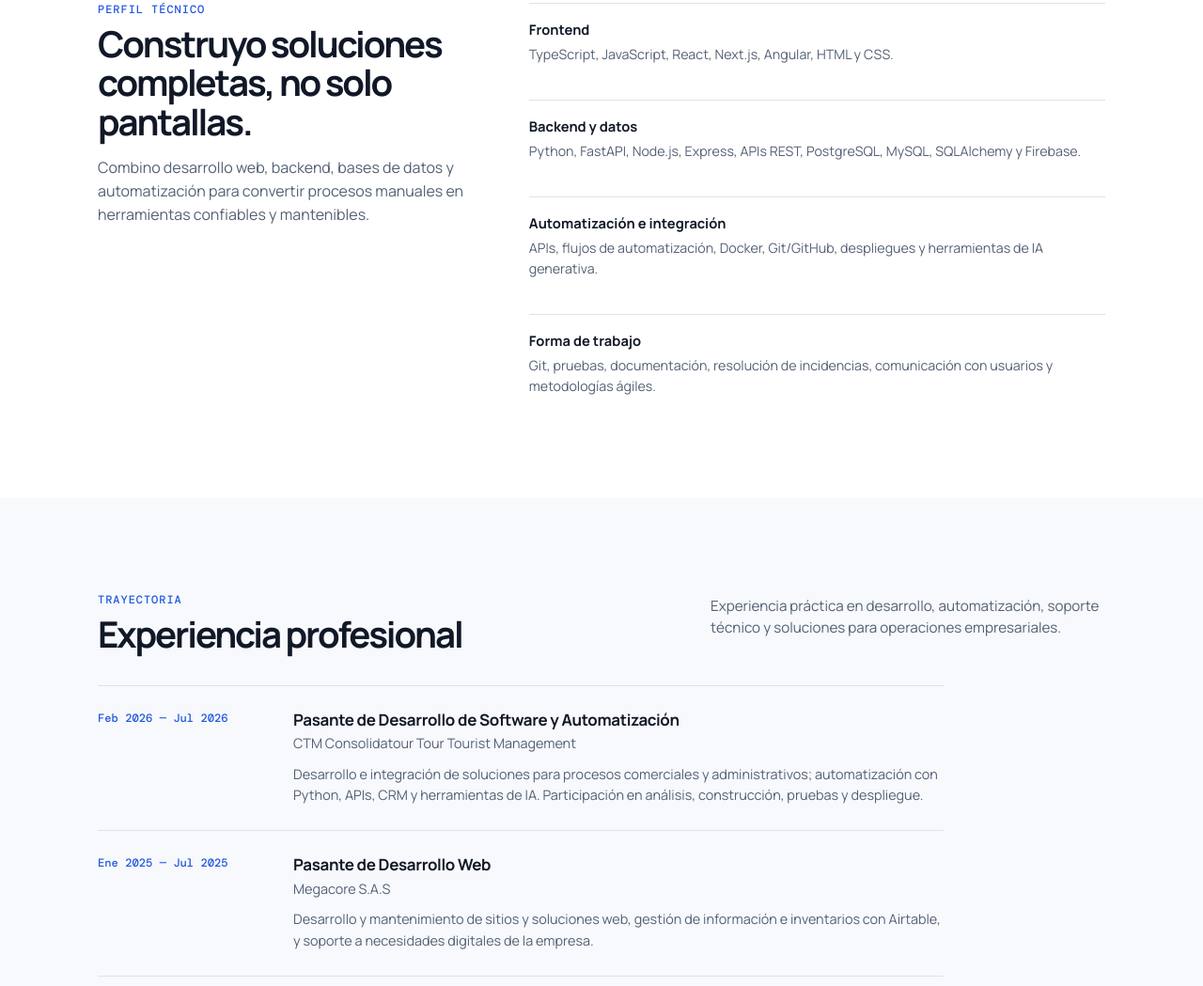
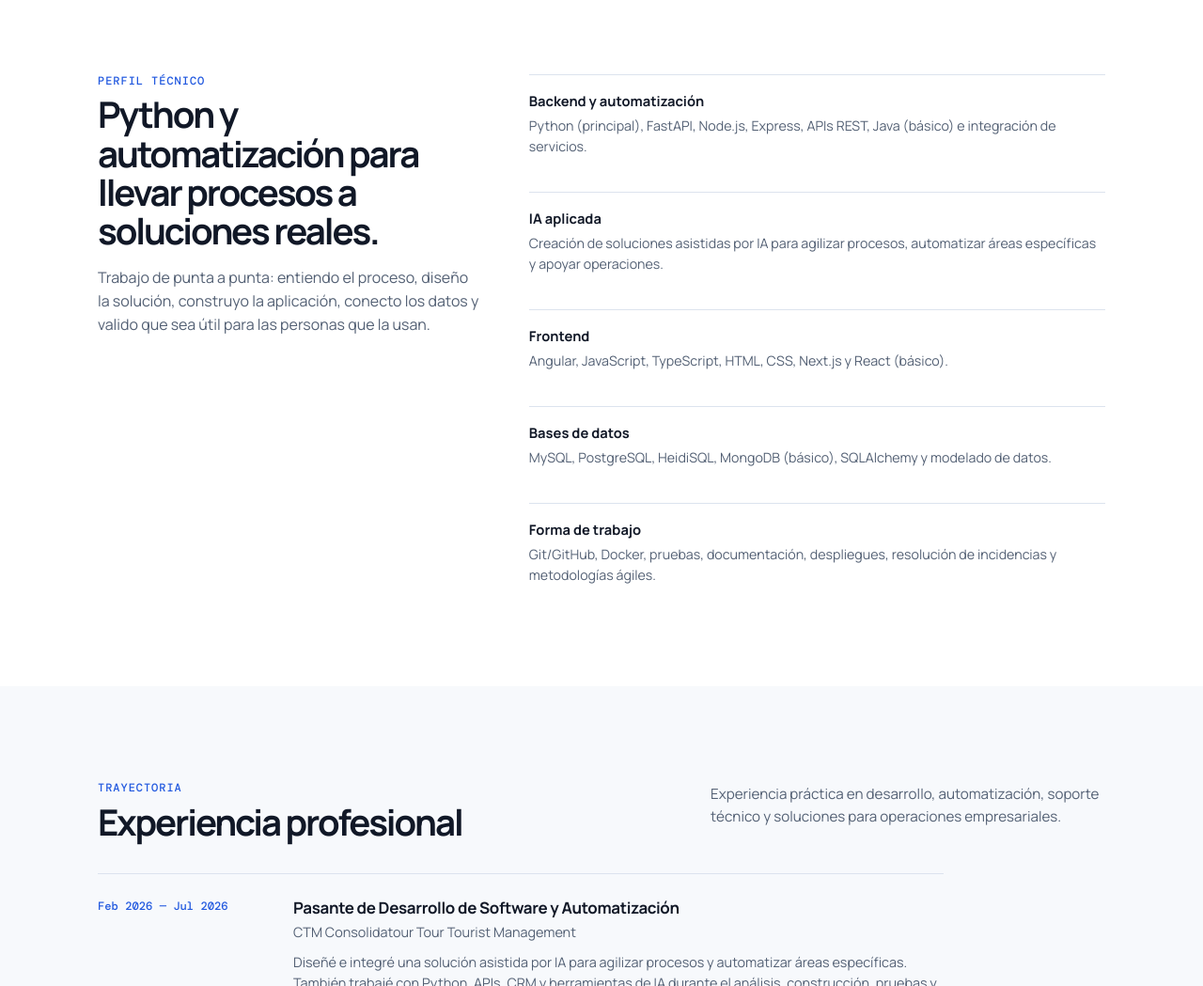
Before and after one commit to alinge20/alinge20.github.io, a plain HTML site: page index.html in a window 1280 px wide. Shown: the part 1751-2800 px from the top of the page at 94% size. Drawn offline with nearby package versions, Linux system fonts and the light colour scheme.

Commit message:
feat: highlight Python, automation and applied AI

```diff
--- a/index.html
+++ b/index.html
@@ -24,14 +24,14 @@
 <body>
   <nav class="nav"><div class="wrap"><a class="brand" href="#inicio">Allison Guerrero</a><ul><li><a href="#proyectos">Proyectos</a></li><li><a href="#perfil">Perfil</a></li><li><a href="#experiencia">Experiencia</a></li><li><a href="#contacto">Contacto</a></li></ul></div></nav>
   <main>
-    <header id="inicio" class="hero"><div class="wrap hero-grid"><div><div class="eyebrow">Desarrollo de software · Bogotá, Colombia</div><h1>Full-stack, automatización y productos que resuelven problemas reales.</h1><p class="lead">Soy Allison Guerrero, estudiante de Ingeniería de Software y desarrolladora enfocada en construir aplicaciones web, APIs y automatizaciones que convierten necesidades del negocio en soluciones claras, mantenibles y útiles.</p><div class="actions"><a class="button primary" href="https://wa.me/573214204257" target="_blank" rel="noreferrer">Hablemos por WhatsApp ↗</a><a class="button secondary" href="https://github.com/alinge20" target="_blank" rel="noreferrer">Ver GitHub ↗</a><a class="button secondary" href="https://www.linkedin.com/in/allison-guerrero-a63596254/" target="_blank" rel="noreferrer">Ver LinkedIn ↗</a></div></div><aside class="hero-aside"><img class="portrait" src="assets/allison-guerrero-current.jfif" alt="Allison Guerrero"><div class="hero-note"><strong>Disponible para colaborar</strong><br>Desarrollo full-stack, APIs REST, automatización de procesos e integración de servicios con IA.</div></aside></div></header>
+    <header id="inicio" class="hero"><div class="wrap hero-grid"><div><div class="eyebrow">Desarrollo de software · Bogotá, Colombia</div><h1>Automatizo procesos y construyo productos digitales con Python, IA y APIs.</h1><p class="lead">Soy Allison Guerrero, desarrolladora full-stack y estudiante de Ingeniería de Software. Combino Python, desarrollo web, bases de datos e IA aplicada para convertir tareas manuales en soluciones claras, mantenibles y útiles para el negocio.</p><div class="actions"><a class="button primary" href="https://wa.me/573214204257" target="_blank" rel="noreferrer">Hablemos por WhatsApp ↗</a><a class="button secondary" href="https://github.com/alinge20" target="_blank" rel="noreferrer">Ver GitHub ↗</a><a class="button secondary" href="https://www.linkedin.com/in/allison-guerrero-a63596254/" target="_blank" rel="noreferrer">Ver LinkedIn ↗</a></div></div><aside class="hero-aside"><img class="portrait" src="assets/allison-guerrero-current.jfif" alt="Allison Guerrero"><div class="hero-note"><strong>Disponible para colaborar</strong><br>Python, automatización de procesos, IA aplicada, APIs REST, desarrollo full-stack y bases de datos.</div></aside></div></header>
     <section id="proyectos"><div class="wrap"><div class="section-heading"><div><div class="eyebrow">Trabajo demostrable</div><h2>Proyectos seleccionados</h2></div><p class="section-intro">Cada proyecto muestra una solución funcional, una arquitectura concreta y las tecnologías utilizadas.</p></div><div class="project-grid">
       <article class="card featured"><span class="number">01 / PROYECTO PERSONAL</span><div class="project-visual"><span>PLANIFICACIÓN INTELIGENTE</span><strong>TripMind</strong><div class="bars"><i></i><i></i><i></i></div></div><h3>TripMind AI</h3><p>Asistente de planificación de viajes que transforma una idea en un itinerario organizado. Construido como monorepo con web y API independientes, validación de datos, pruebas automatizadas y documentación de arquitectura.</p><div class="tags"><span class="tag">Next.js</span><span class="tag">TypeScript</span><span class="tag">FastAPI</span><span class="tag">Pydantic</span><span class="tag">Vitest</span></div><a class="repo" href="https://github.com/alinge20/tripmind-ai" target="_blank" rel="noreferrer">Ver repositorio ↗</a></article>
       <article class="card"><span class="number">02 / PROYECTO DE EQUIPO · EN DESARROLLO</span><div class="project-visual"><span>BIENESTAR LABORAL</span><strong>Pausas</strong><div class="bars"><i></i><i></i><i></i></div></div><h3>Pausas Activas</h3><p>Plataforma web y móvil para gestionar rutinas de bienestar laboral, horarios y cumplimiento por área. Incluye autenticación, control de permisos, paneles de seguimiento y una API REST conectada a PostgreSQL.</p><div class="tags"><span class="tag">Angular</span><span class="tag">Node.js</span><span class="tag">Express</span><span class="tag">PostgreSQL</span><span class="tag">Docker</span></div><span class="repo">Proyecto colaborativo en desarrollo</span></article>
       <article class="card"><span class="number">03 / PROYECTO PERSONAL</span><div class="project-visual"><span>MARKETPLACE OPERATIONS</span><strong>BuyFlow</strong><div class="bars"><i></i><i></i><i></i></div></div><h3>BuyFlow</h3><p>Plataforma para centralizar la gestión de productos en múltiples marketplaces. Combina una API con arquitectura hexagonal, autenticación JWT, reglas de comisión y una aplicación móvil para validar el flujo completo.</p><div class="tags"><span class="tag">FastAPI</span><span class="tag">SQLAlchemy</span><span class="tag">JWT</span><span class="tag">PostgreSQL</span><span class="tag">Expo</span></div><a class="repo" href="https://github.com/alinge20/buyflow" target="_blank" rel="noreferrer">Ver repositorio ↗</a></article>
     </div></div></section>
-    <section id="perfil" class="experience"><div class="wrap skill-layout"><div><div class="eyebrow">Perfil técnico</div><h2>Construyo soluciones completas, no solo pantallas.</h2><p>Combino desarrollo web, backend, bases de datos y automatización para convertir procesos manuales en herramientas confiables y mantenibles.</p></div><div class="skill-groups"><div class="skill-group"><h3>Frontend</h3><p>TypeScript, JavaScript, React, Next.js, Angular, HTML y CSS.</p></div><div class="skill-group"><h3>Backend y datos</h3><p>Python, FastAPI, Node.js, Express, APIs REST, PostgreSQL, MySQL, SQLAlchemy y Firebase.</p></div><div class="skill-group"><h3>Automatización e integración</h3><p>APIs, flujos de automatización, Docker, Git/GitHub, despliegues y herramientas de IA generativa.</p></div><div class="skill-group"><h3>Forma de trabajo</h3><p>Git, pruebas, documentación, resolución de incidencias, comunicación con usuarios y metodologías ágiles.</p></div></div></div></section>
-    <section id="experiencia"><div class="wrap"><div class="section-heading"><div><div class="eyebrow">Trayectoria</div><h2>Experiencia profesional</h2></div><p class="section-intro">Experiencia práctica en desarrollo, automatización, soporte técnico y soluciones para operaciones empresariales.</p></div><div class="timeline"><article class="role"><time>Feb 2026 — Jul 2026</time><div><h3>Pasante de Desarrollo de Software y Automatización</h3><div class="company">CTM Consolidatour Tour Tourist Management</div><p>Desarrollo e integración de soluciones para procesos comerciales y administrativos; automatización con Python, APIs, CRM y herramientas de IA. Participación en análisis, construcción, pruebas y despliegue.</p></div></article><article class="role"><time>Ene 2025 — Jul 2025</time><div><h3>Pasante de Desarrollo Web</h3><div class="company">Megacore S.A.S</div><p>Desarrollo y mantenimiento de sitios y soluciones web, gestión de información e inventarios con Airtable, y soporte a necesidades digitales de la empresa.</p></div></article><article class="role"><time>Feb 2022 — Dic 2025</time><div><h3>Practicante de Mesa de Ayuda y Soporte Técnico</h3><div class="company">Softland</div><p>Gestión y resolución de incidencias mediante Zendesk, documentación de casos y apoyo a procesos de calidad. Experiencia directa traduciendo necesidades de usuarios en soluciones técnicas.</p></div></article></div></div></section>
+    <section id="perfil" class="experience"><div class="wrap skill-layout"><div><div class="eyebrow">Perfil técnico</div><h2>Python y automatización para llevar procesos a soluciones reales.</h2><p>Trabajo de punta a punta: entiendo el proceso, diseño la solución, construyo la aplicación, conecto los datos y valido que sea útil para las personas que la usan.</p></div><div class="skill-groups"><div class="skill-group"><h3>Backend y automatización</h3><p>Python (principal), FastAPI, Node.js, Express, APIs REST, Java (básico) e integración de servicios.</p></div><div class="skill-group"><h3>IA aplicada</h3><p>Creación de soluciones asistidas por IA para agilizar procesos, automatizar áreas específicas y apoyar operaciones.</p></div><div class="skill-group"><h3>Frontend</h3><p>Angular, JavaScript, TypeScript, HTML, CSS, Next.js y React (básico).</p></div><div class="skill-group"><h3>Bases de datos</h3><p>MySQL, PostgreSQL, HeidiSQL, MongoDB (básico), SQLAlchemy y modelado de datos.</p></div><div class="skill-group"><h3>Forma de trabajo</h3><p>Git/GitHub, Docker, pruebas, documentación, despliegues, resolución de incidencias y metodologías ágiles.</p></div></div></div></section>
+    <section id="experiencia"><div class="wrap"><div class="section-heading"><div><div class="eyebrow">Trayectoria</div><h2>Experiencia profesional</h2></div><p class="section-intro">Experiencia práctica en desarrollo, automatización, soporte técnico y soluciones para operaciones empresariales.</p></div><div class="timeline"><article class="role"><time>Feb 2026 — Jul 2026</time><div><h3>Pasante de Desarrollo de Software y Automatización</h3><div class="company">CTM Consolidatour Tour Tourist Management</div><p>Diseñé e integré una solución asistida por IA para agilizar procesos y automatizar áreas específicas. También trabajé con Python, APIs, CRM y herramientas de IA durante el análisis, construcción, pruebas y despliegue de soluciones internas.</p></div></article><article class="role"><time>Ene 2025 — Jul 2025</time><div><h3>Pasante de Desarrollo Web</h3><div class="company">Megacore S.A.S</div><p>Desarrollo y mantenimiento de sitios y soluciones web, gestión de información e inventarios con Airtable, y soporte a necesidades digitales de la empresa.</p></div></article><article class="role"><time>Feb 2022 — Dic 2025</time><div><h3>Practicante de Mesa de Ayuda y Soporte Técnico</h3><div class="company">Softland</div><p>Gestión y resolución de incidencias mediante Zendesk, documentación de casos y apoyo a procesos de calidad. Experiencia directa traduciendo necesidades de usuarios en soluciones técnicas.</p></div></article></div></div></section>
     <section id="contacto" class="contact"><div class="wrap"><div class="contact-box"><div><div class="eyebrow" style="color:#cddcff">Disponible para oportunidades</div><h2>¿Construimos algo útil?</h2><p>Estoy abierta a roles junior de desarrollo full-stack, automatización de procesos y equipos donde pueda seguir aprendiendo y aportando.</p></div><a class="button" href="mailto:ingeali@gmail.com">ingeali@gmail.com</a></div></div></section>
   </main>
   <footer><div class="wrap">© 2026 Allison Guerrero · <a href="https://github.com/alinge20" target="_blank" rel="noreferrer">GitHub</a> · <a href="https://www.linkedin.com/in/allison-guerrero-a63596254/" target="_blank" rel="noreferrer">LinkedIn</a> · Llamadas: 318 981 5002 · WhatsApp: 321 420 4257</div></footer>
```
